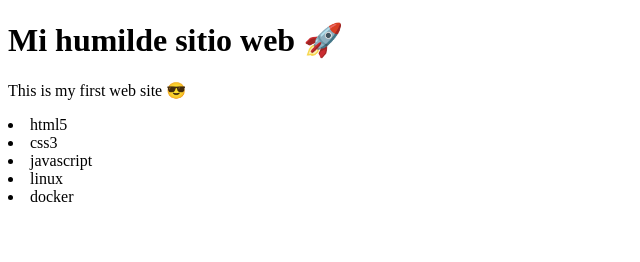
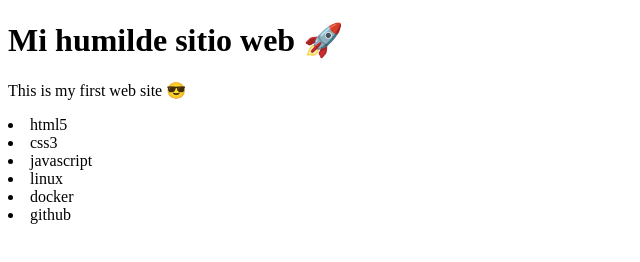
Before and after one commit to Stranger-dv/test_foo_html, a plain HTML site: page index.html in a window 1280 px wide. Shown: the full height of the page, 0-640 px from the left. Drawn offline with Linux system fonts and the light colour scheme.

Commit message:
Update index.html

```diff
--- a/index.html
+++ b/index.html
@@ -13,5 +13,6 @@
     <li>javascript</li>
     <li>linux</li>
     <li>docker</li>
+    <li>github</li>
 </body>
 </html>
```
